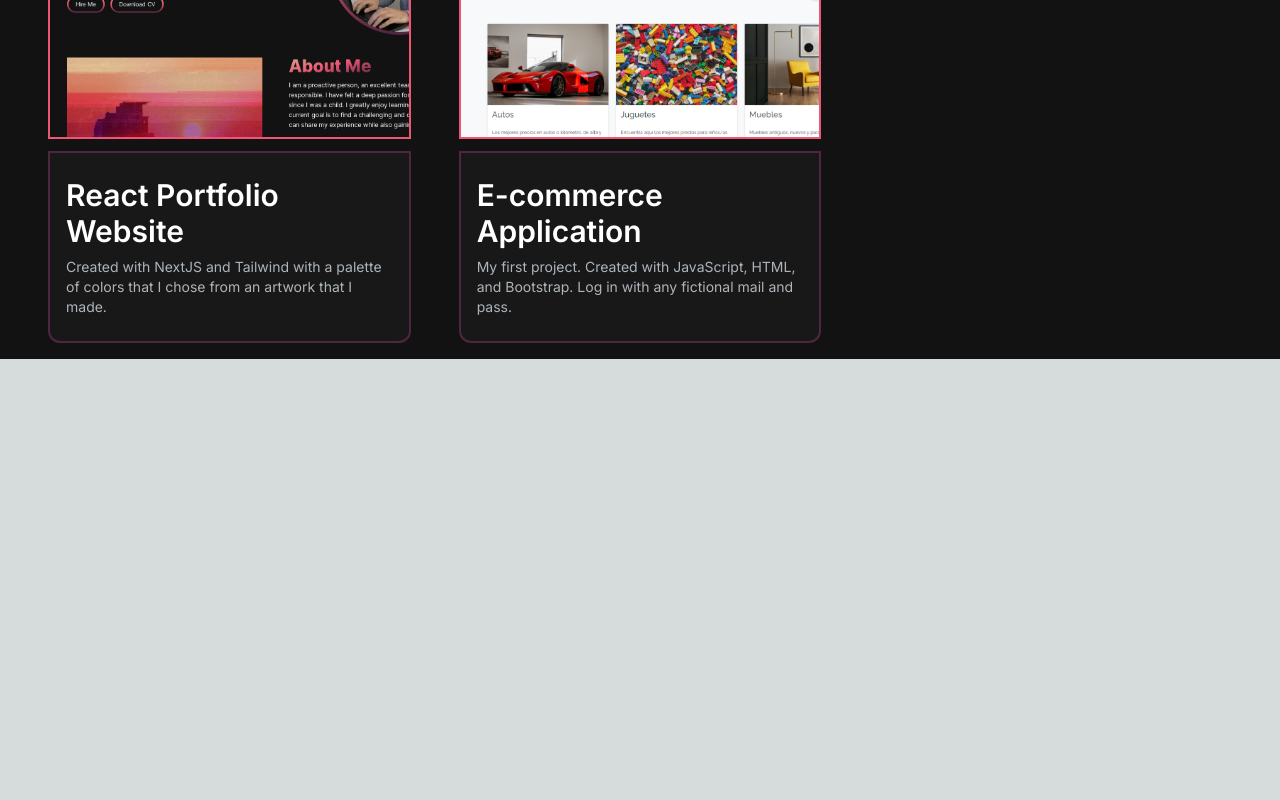
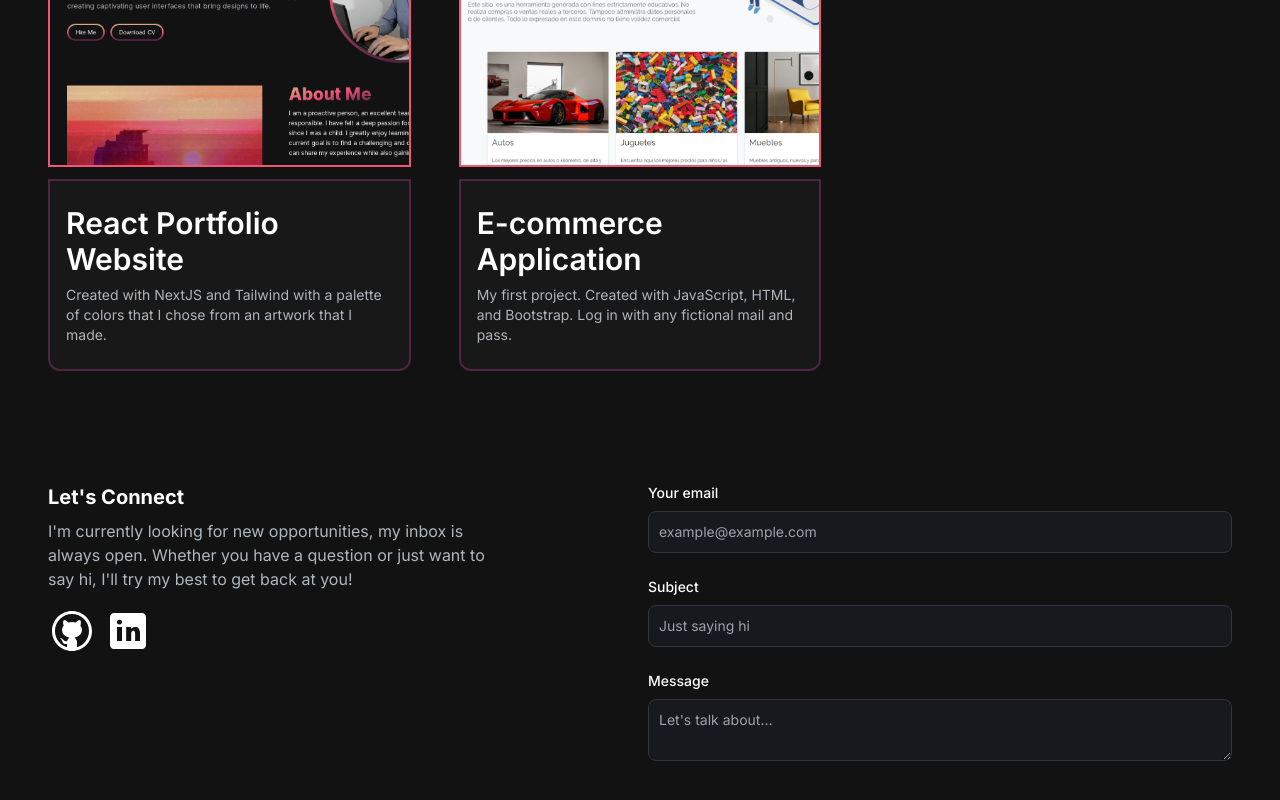
Before and after one commit to maxiv03/portfolio-website, a Next.js app: page / in a window 1280 px wide. Shown: the part 1326-2126 px from the top of the page. Before the commit the page ends 1685 px from the top, so only its background shows below. Built offline with nearby package versions, Linux system fonts and the light colour scheme.

Commit message:
advance on the EmailSection component, small update on AboutSection component.

```diff
--- a/app/components/AboutSection.jsx
+++ b/app/components/AboutSection.jsx
@@ -9,11 +9,12 @@ const TAB_DATA = [
     id: "skills",
     content: (
       <ul className="list-disc list-inside pl-2">
+        <li>HTML5</li>
         <li>JavaScript</li>
-        <li>HTML5</li>
+        <li>React</li>
         <li>CSS</li>
+        <li>Bootstrap</li>
         <li>Tailwind</li>
-        <li>React</li>
       </ul>
     )
   },
@@ -22,6 +23,7 @@ const TAB_DATA = [
     id: "education",
     content: (
       <ul className="list-disc list-inside pl-2">
+        <li>La gran fábrica de ideas</li>
         <li>Jóvenes a programar, Ceibal</li>
         <li>Kreativstorm</li>
         <li>FREECODECAMP</li>
@@ -33,9 +35,10 @@ const TAB_DATA = [
     id: "certifications",
     content: (
       <ul className="list-disc list-inside pl-2">
+        <li>140 hours of training in Conflict Management, Negotiation, Communication and Strategic Thinking.</li>
         <li>Ceibal&apos;s Graduation Curriculum</li>
         <li>Frontend Development Hands-on Training Program</li>
-        <li>Front End Development Libraries</li>
+        <li>Front End Development Libraries - In progress</li>
       </ul>
     )
   }
--- a/app/components/EmailSection.jsx
+++ b/app/components/EmailSection.jsx
@@ -0,0 +1,88 @@
+import React from 'react';
+import GithubIcon from "../../public/github-icon.svg";
+import LinkedinIcon from "../../public/linkedin-icon.svg";
+import Link from "next/link";
+import Image from "next/image";
+
+const EmailSection = () => {
+  return (
+    <section className="grid md:grid-cols-2 my-4 py-24 gap-4">
+      <div>
+        <h5 className="text-xl font-bold text-white mb-2">Let&apos;s Connect</h5>
+        <p className="text-[#ADB7BE] mb-4 max-w-md">
+          {" "}
+          I&apos;m currently looking for new opportunities, my inbox is always open.
+          Whether you have a question or just want to say hi,
+          I&apos;ll try my best to get back at you!
+        </p>
+        <div className="socials flex flex-row gap-2">
+          <Link
+            href="https://github.com/maxiv03"
+            target="_blank"
+          >
+            <Image src={GithubIcon} alt="Github Icon"/>
+          </Link>
+          <Link
+            href="https://www.linkedin.com/in/maximiliano-vega-5b3526256/"
+            target="_blank"
+          >
+            <Image src={LinkedinIcon} alt="Linkedin Icon"/>
+          </Link>
+        </div>
+      </div>
+      <div>
+        <form className="flex flex-col">
+          <div className="mb-6">
+            <label
+              htmlFor="email"
+              className="text-white block text-sm mb-2 font-medium"
+            >
+              Your email
+            </label>
+            <input
+              type="email"
+              id="email"
+              required
+              className="bg-[#18191E] border border-[#33353F] placeholder-[#9CA2A9] text-gray-100 text-sm rounded-lg block w-full p-2.5"
+              placeholder="example@example.com"
+            />
+          </div>
+          <div className="mb-6">
+            <label
+              htmlFor="subject"
+              className="text-white block text-sm mb-2 font-medium"
+            >
+              Subject
+            </label>
+            <input
+              type="text"
+              id="subject"
+              required
+              className="bg-[#18191E] border border-[#33353F] placeholder-[#9CA2A9] text-gray-100 text-sm rounded-lg block w-full p-2.5"
+              placeholder="Just saying hi"
+            />
+          </div>
+          <div className="mb-6">
+            <label
+              htmlFor="message"
+              className="text-white block text-sm mb-2 font-medium"
+            >
+              Message
+            </label>
+            <textarea
+              name="message"
+              id="message"
+              className="bg-[#18191E] border border-[#33353F] placeholder-[#9CA2A9] text-gray-100 text-sm rounded-lg block w-full p-2.5"
+              placeholder="Let's talk about..."
+            >
+
+            </textarea>
+          </div>
+
+        </form>
+      </div>
+    </section>
+  )
+}
+
+export default EmailSection
--- a/app/page.js
+++ b/app/page.js
@@ -3,6 +3,8 @@ import HeroSection from './components/HeroSection';
 import Navbar from './components/Navbar';
 import AboutSection from './components/AboutSection';
 import ProjectsSection from './components/ProjectsSection';
+import EmailSection from './components/EmailSection';
+
 export default function Home() {
   return (
     <main className="flex min-h-screen flex-col bg-[#121212]">
@@ -11,6 +13,7 @@ export default function Home() {
         <HeroSection />
         <AboutSection />
         <ProjectsSection />
+        <EmailSection />
       </div>
     </main>
   )
```
